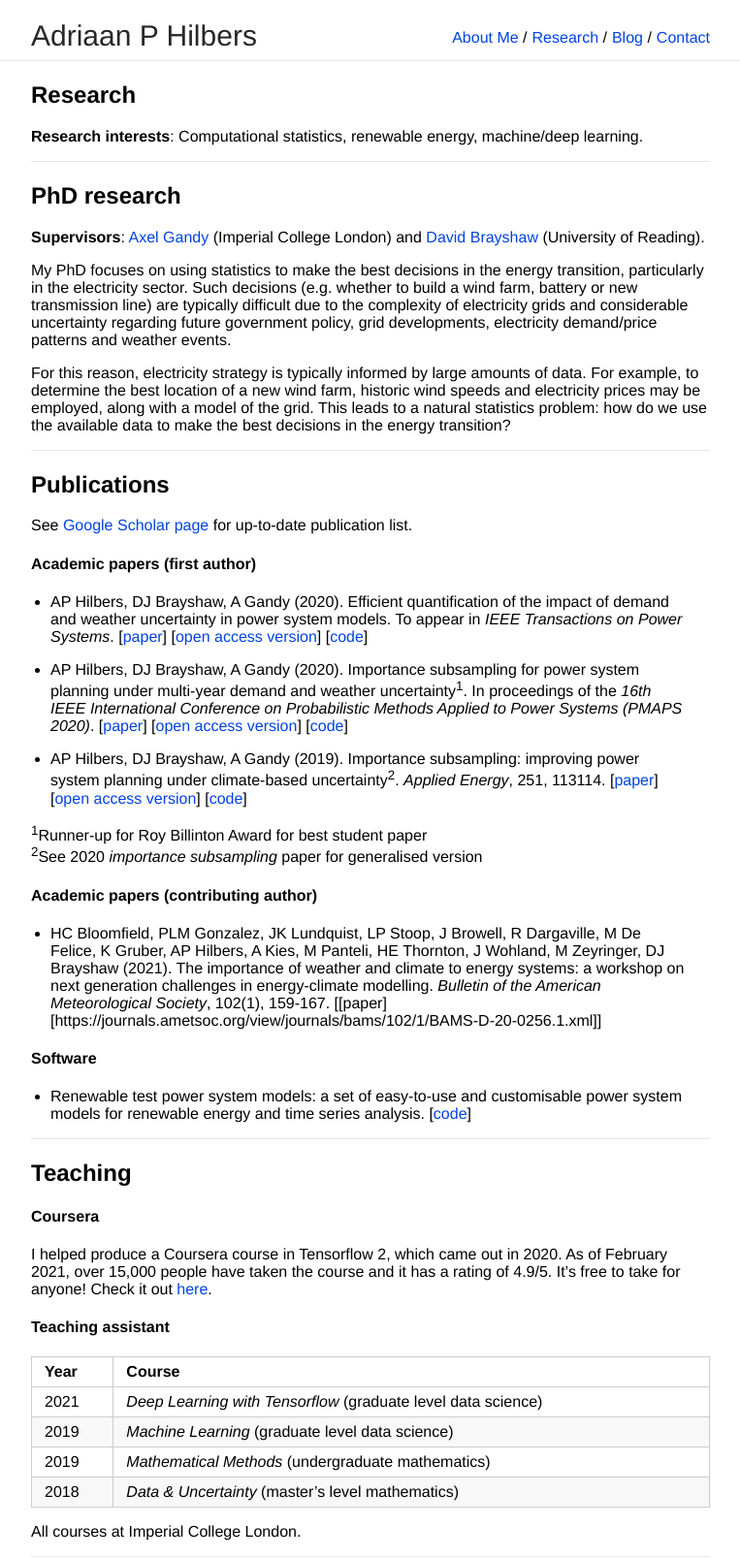
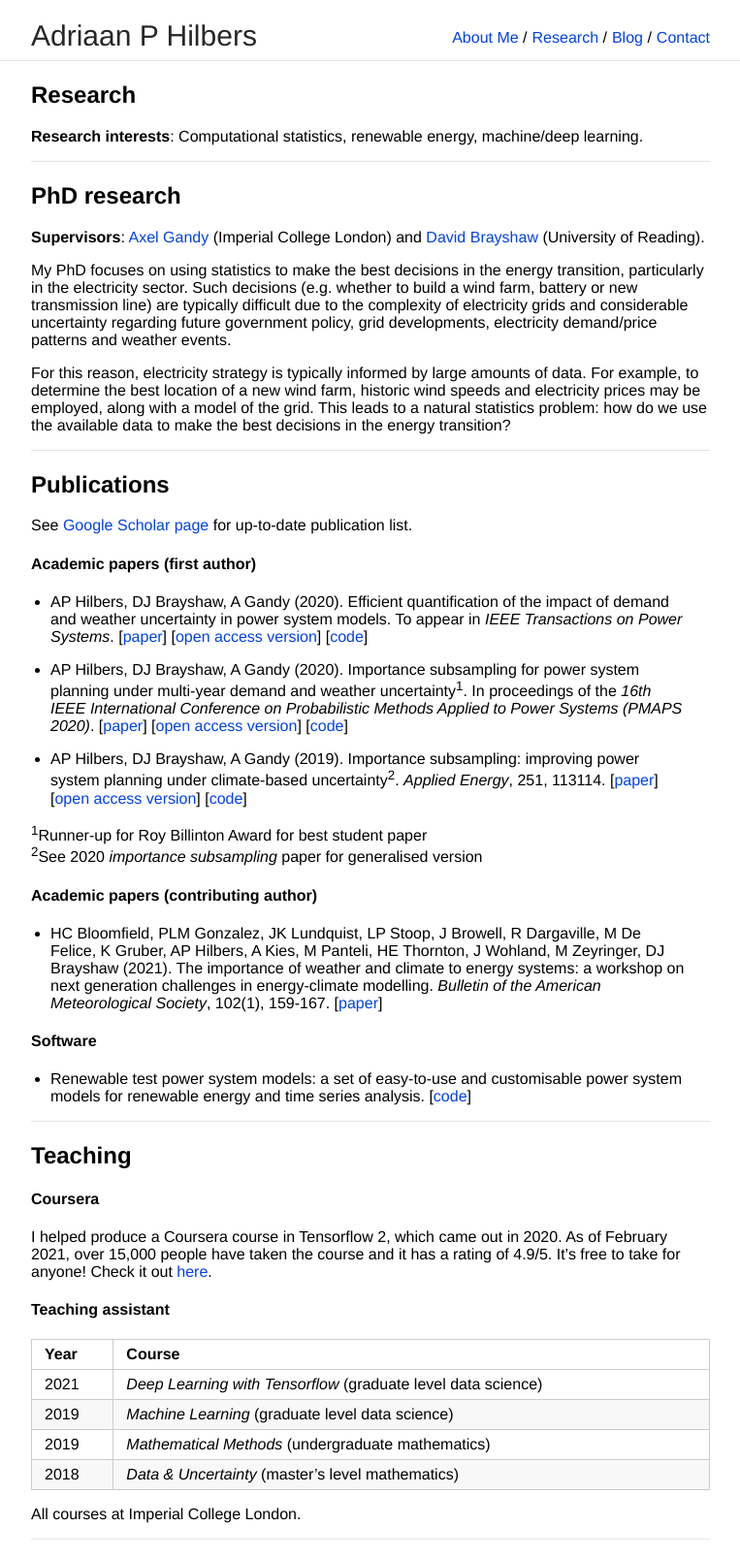
Before and after one commit to ahilbers/ahilbers.github.io, a Jekyll site: the page built from research.md, in a window 1280 px wide. Shown: the whole page at 97% size, without its empty margins (258-1021 px from the left). Built offline with Jekyll 4.4.1, drawn with Linux system fonts in a browser that asks for light colours; our own code applies the rules of GitHub Pages for plain Markdown files.

```diff
--- a/research.md
+++ b/research.md
@@ -42,7 +42,7 @@
 
 #### Academic papers (contributing author)
 
-* HC Bloomfield, PLM Gonzalez, JK Lundquist, LP Stoop, J Browell, R Dargaville, M De Felice, K Gruber, AP Hilbers, A Kies, M Panteli, HE Thornton, J Wohland, M Zeyringer, DJ Brayshaw (2021). The importance of weather and climate to energy systems: a workshop on next generation challenges in energy-climate modelling. *Bulletin of the American Meteorological Society*, 102(1), 159-167. [[paper][https://journals.ametsoc.org/view/journals/bams/102/1/BAMS-D-20-0256.1.xml]]
+* HC Bloomfield, PLM Gonzalez, JK Lundquist, LP Stoop, J Browell, R Dargaville, M De Felice, K Gruber, AP Hilbers, A Kies, M Panteli, HE Thornton, J Wohland, M Zeyringer, DJ Brayshaw (2021). The importance of weather and climate to energy systems: a workshop on next generation challenges in energy-climate modelling. *Bulletin of the American Meteorological Society*, 102(1), 159-167. [[paper](https://journals.ametsoc.org/view/journals/bams/102/1/BAMS-D-20-0256.1.xml)]
 
 
 
```
